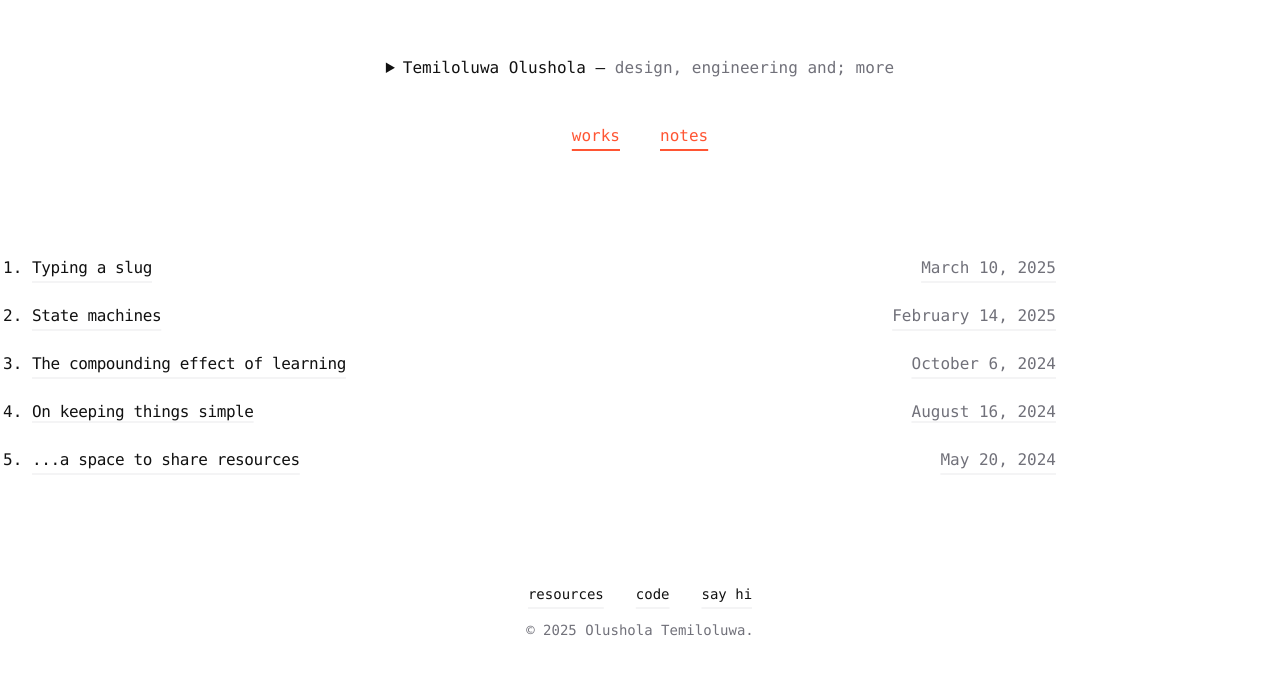
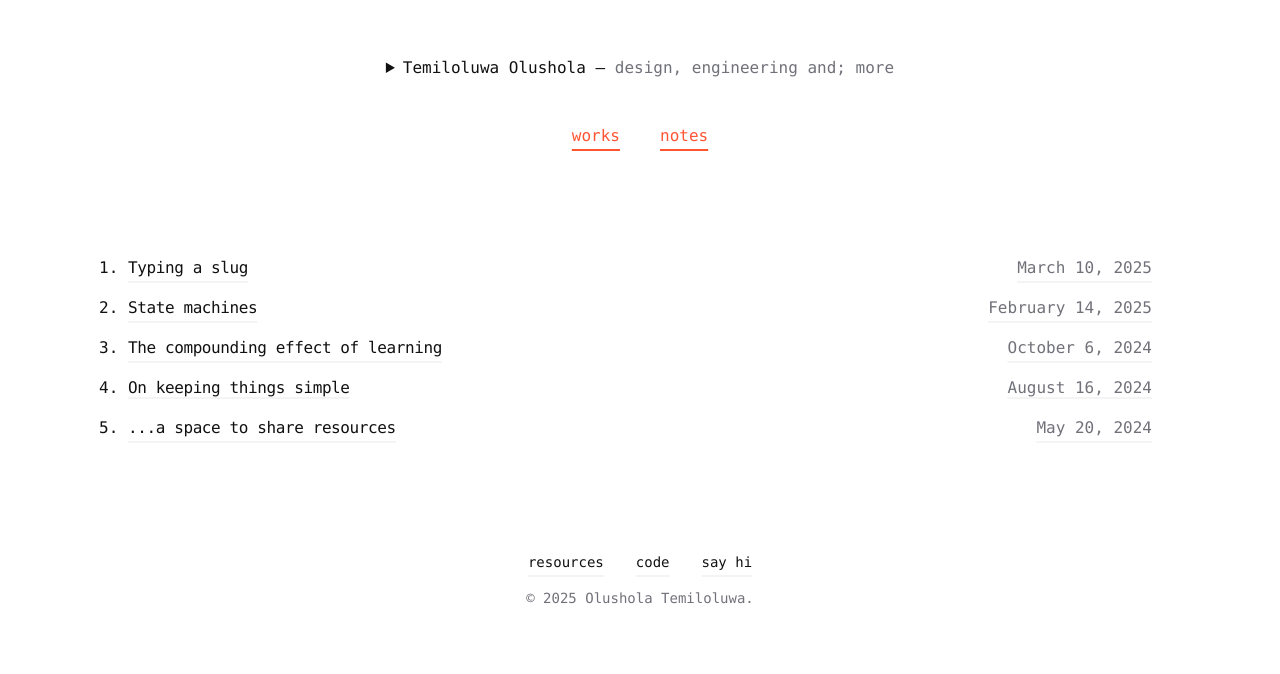
Before and after one commit to JohnOlushola/portfolio, a Next.js app: page /notes in a window 1280 px wide. Shown: the part 104-778 px from the top of the page. Built offline with nearby package versions, Linux system fonts and the light colour scheme.

Commit message:
chore: types

```diff
--- a/src/app/notes/page.tsx
+++ b/src/app/notes/page.tsx
@@ -10,7 +10,7 @@ export default function Notes() {
   );
 
   return (
-    <ol className="space-y-8 md:space-y-4 mx-auto w-full lg:w-[80vw] ml-8 md:ml-0 list-decimal">
+    <ol className="space-y-8 md:space-y-2 mx-auto w-full lg:w-[80vw] ml-8 md:ml-auto list-decimal">
       {notes.map(({ slug, metadata }) => {
         const LinkComp = metadata.image ? PreviewedLink : Link;
 
@@ -22,7 +22,9 @@ export default function Notes() {
               className="flex flex-col space-y-1"
             >
               <div className="w-full flex flex-col space-y-2 justify-between md:flex-row md:items-baseline md:space-x-10">
-                <p className="tracking-tight !text-foreground">{metadata.title}</p>
+                <p className="tracking-tight !text-foreground">
+                  {metadata.title}
+                </p>
                 <p className="tabular-nums text-muted-foreground">
                   {formatDate(metadata.publishedAt, false)}
                 </p>
--- a/src/app/notes/utils.ts
+++ b/src/app/notes/utils.ts
@@ -26,16 +26,16 @@ function parseFrontmatter(fileContent: string) {
   return { metadata: metadata as Metadata, content };
 }
 
-function getMDXFiles(dir) {
+function getMDXFiles(dir: fs.PathLike) {
   return fs.readdirSync(dir).filter((file) => path.extname(file) === ".mdx");
 }
 
-function readMDXFile(filePath) {
+function readMDXFile(filePath: fs.PathOrFileDescriptor) {
   let rawContent = fs.readFileSync(filePath, "utf-8");
   return parseFrontmatter(rawContent);
 }
 
-function getMDXData(dir) {
+function getMDXData(dir: fs.PathLike) {
   let mdxFiles = getMDXFiles(dir);
   return mdxFiles.map((file) => {
     let { metadata, content } = readMDXFile(path.join(dir, file));
```
